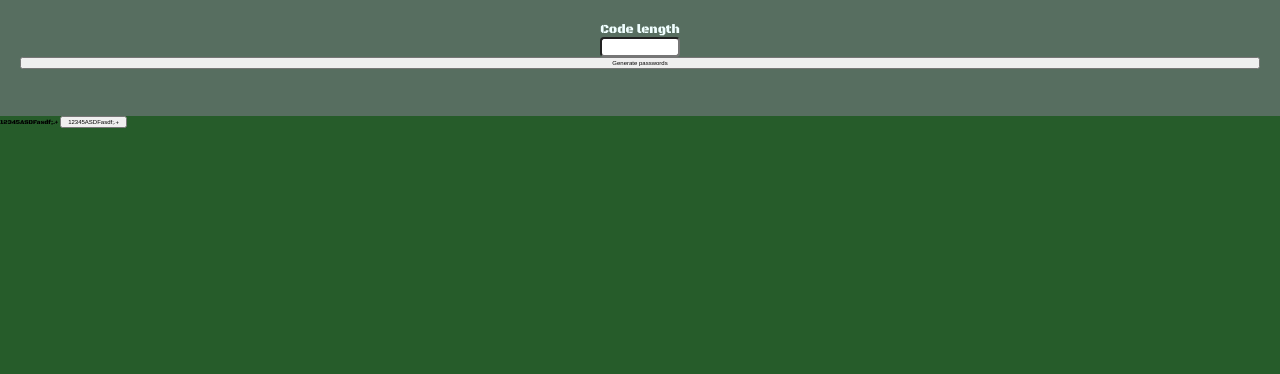
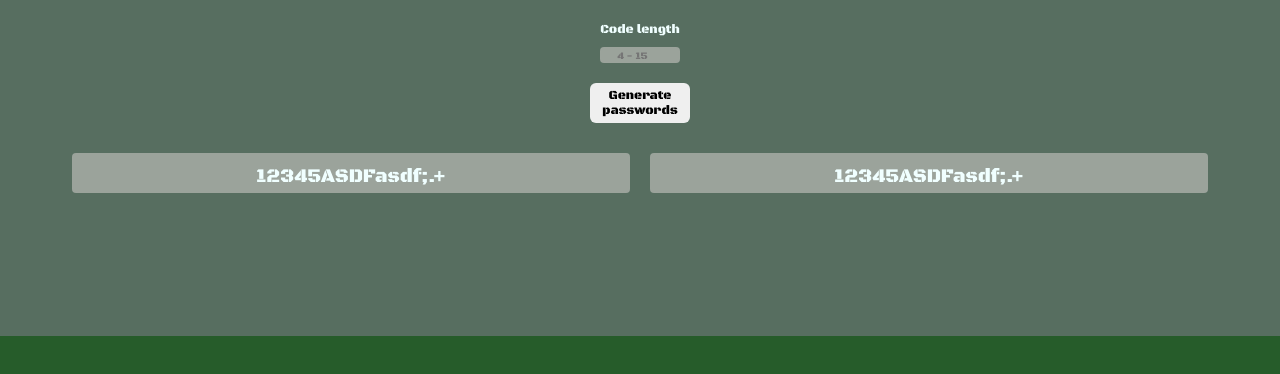
Before and after one commit to hanasolo82/password-random-gen, a website built with Vite: page index.html in a window 1280 px wide. Shown: the part 384-758 px from the top of the page. Built offline with nearby package versions, Linux system fonts and the light colour scheme.

Commit message:
styling and password generation code

```diff
--- a/index.html
+++ b/index.html
@@ -23,14 +23,18 @@
     </div>
     <div class="length-input">
       <label for="number-selector">Code length</label>
-      <input id="number-selector" class="selector" type="number">
+      <input id="number-selector" class="selector" type="number" placeholder="4 - 15">
+
+      <button onclick="caracterMixer()" class="password-btn">Generate passwords</button>
     </div>
-      <button onclick="caracterMixer()" class="password-btn">Generate passwords</button>
+    <div class="box-results" onclick='codeCopy()'>
+      <div class="result-left">
+        <a id="left-password-text" class="left-password-text">12345ASDFasdf;.+</a>
+      </div>
+      <div class="result-right" onclick='codeCopy()'>
+        <a id="right-password-text" class="right-password-text">12345ASDFasdf;.+</a>
+      </div>
   </div>
-  <a onclick='codeCopy()' id="left-password-text" class="left-password-text">12345ASDFasdf;.+</a>
-
-  <button id="right-password-text" class="right-password-text">12345ASDFasdf;.+</button>
-
   <div id="app"></div>
   <script src="/src/main.js"></script>
 </body>
--- a/src/main.js
+++ b/src/main.js
@@ -14,13 +14,19 @@ function caracterMixer() {
   if(inputValue < 4) {
     inputValue = 4
   }
-    let code = '';
+    let codeOne = '';
+    let codeTwo = '';
     for(let i = 0; i < inputValue; i++) {
-    const randomCaracter = Math.floor(Math.random() * caracters.length)
-    code += caracters[randomCaracter]
+    const randomCaracter = Math.floor(Math.random()  * caracters.length )
+    codeOne += caracters[randomCaracter]
+    }
+    for(let i = 0; i < inputValue; i++) {
+      const randomCaracter = Math.floor(Math.random()  * caracters.length )
+    codeTwo += caracters[randomCaracter ]
   }
-    leftPasswordEl.textContent = code
-    return code
+    leftPasswordEl.textContent = codeOne
+    rightPasswordEl.textContent = codeTwo
+    return codeOne, codeTwo
 
 }
 
--- a/src/style.css
+++ b/src/style.css
@@ -18,7 +18,7 @@ body {
     color: azure;
     padding: 2rem;
 
-    height: 50rem;
+    height: 90vh;
 }
 
 
@@ -39,7 +39,47 @@ h2 {
     align-items: center;
 }
 input {
+    margin-top: 1rem;
     width: 8rem;
     border-radius: 0.4rem;
+    border: none;
+    background-color: rgb(155, 163, 155);
+}
+
+input::placeholder {
+    text-align: center;
+    font-family: "Black Ops One", serif;
+    font-weight: 100;
+    font-size: 1rem;
+}
+
+.password-btn {
+  margin-top: 2rem;
+  height: 4rem;
+  width: 10rem;
+  border-radius: 0.6rem;
+  border: none;
+  font-family: "Black Ops One", serif;
+}
+.box-results {
+    display: flex;
+    flex-direction: row;
+    font-size: 5rem;
+    justify-content: center;
+    gap: 2rem;
+    margin-top: 3rem;
+}
+.result-left {
+    background-color: rgb(155, 163, 155);
+    border-radius: 0.4rem;
+    padding: 0 0.8rem;
+    min-width: 45%;
+
 
 }
+.result-right {
+    background-color: rgb(155, 163, 155);
+    border-radius: 0.4rem;
+    padding: 0 0.8rem;
+    min-width: 45%;
+}
```
